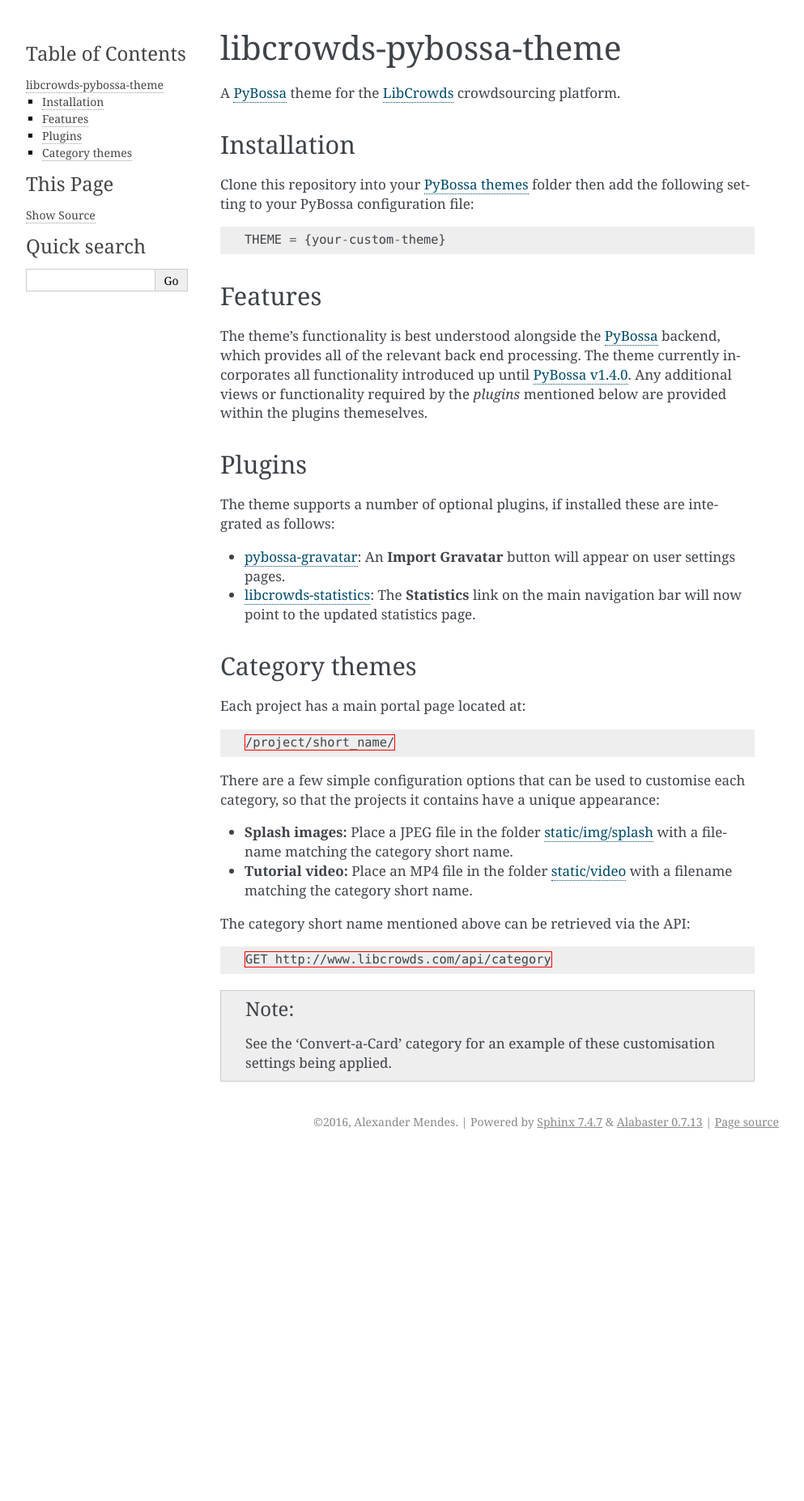
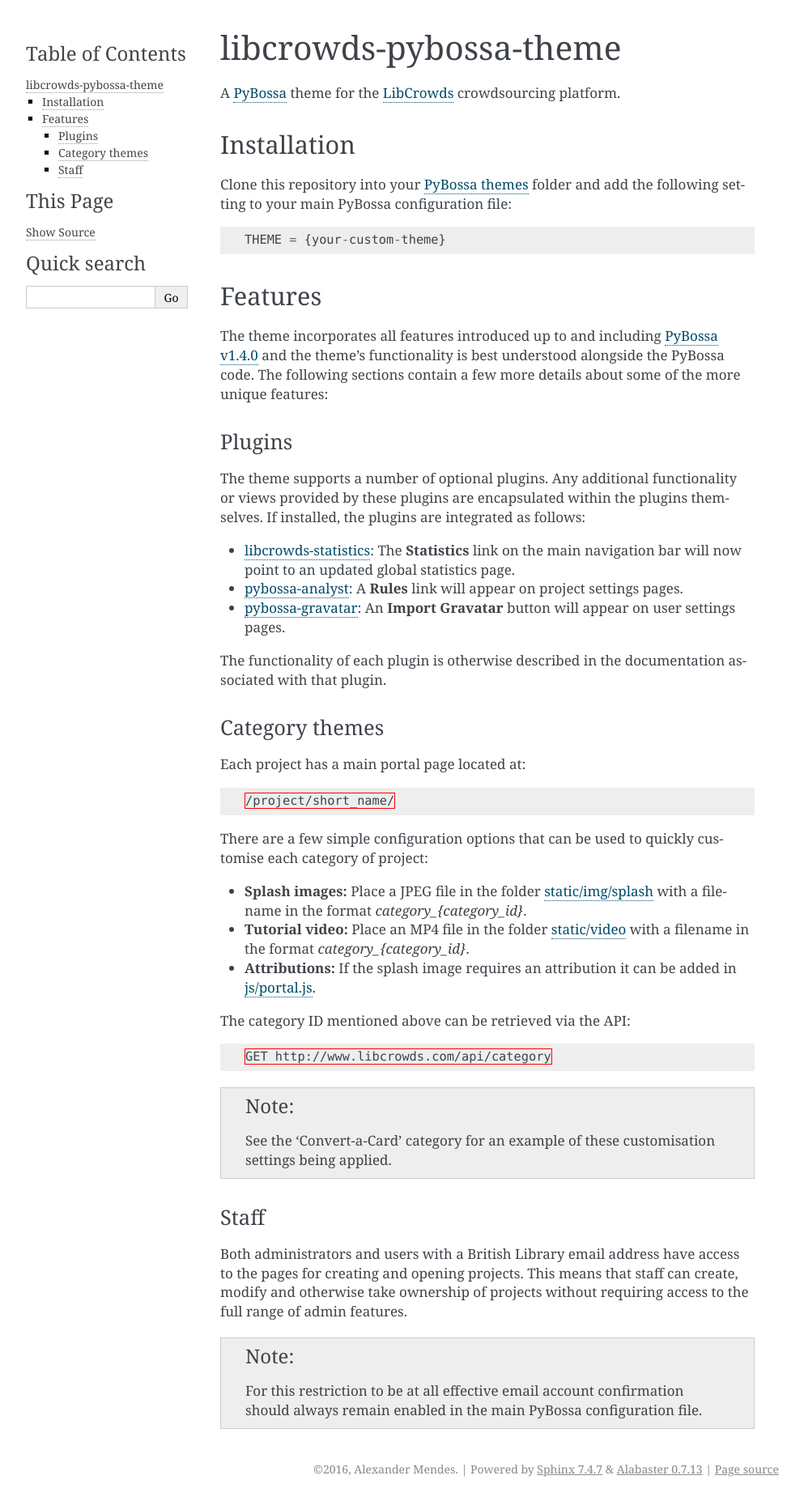
Before and after one commit to LibCrowds/libcrowds-pybossa-theme, a Sphinx documentation site: the page built from docs/index.rst, in a window 1280 px wide. Shown: the whole page at 81% size, without its empty margins (148-1141 px from the left). Built offline with Sphinx 7.4.7, drawn with Linux system fonts in a browser that asks for light colours; before the commit the page ends 1425 px from its top, so only the background shows below that.

Commit message:
Update docs

```diff
--- a/docs/index.rst
+++ b/docs/index.rst
@@ -7,8 +7,8 @@
 Installation
 ============
 
-Clone this repository into your `PyBossa themes`_ folder then add the following
-setting to your PyBossa configuration file:
+Clone this repository into your `PyBossa themes`_ folder and add the following
+setting to your main PyBossa configuration file:
 
 .. code-block:: python
 
@@ -18,28 +18,33 @@
 Features
 ========
 
-The theme's functionality is best understood alongside the `PyBossa`_ backend, which
-provides all of the relevant back end processing. The theme currently incorporates all
-functionality introduced up until `PyBossa v1.4.0`_. Any additional views or functionality
-required by the `plugins` mentioned below are provided within the plugins themeselves.
+The theme incorporates all features introduced up to and including `PyBossa v1.4.0`_
+and the theme's functionality is best understood alongside the PyBossa code. The
+following sections contain a few more details about some of the more unique features:
 
 
 .. _plugins:
 
 Plugins
-=======
+-------
 
-The theme supports a number of optional plugins, if installed these are integrated
-as follows:
+The theme supports a number of optional plugins. Any additional functionality or
+views provided by these plugins are encapsulated within the plugins themselves.
+If installed, the plugins are integrated as follows:
+
+* `libcrowds-statistics`_: The **Statistics** link on the main navigation bar will now
+  point to an updated global statistics page.
+
+* `pybossa-analyst`_: A **Rules** link will appear on project settings pages.
 
 * `pybossa-gravatar`_: An **Import Gravatar** button will appear on user settings pages.
 
-* `libcrowds-statistics`_: The **Statistics** link on the main navigation bar will now
-  point to the updated statistics page.
+The functionality of each plugin is otherwise described in the documentation associated
+with that plugin.
 
 
 Category themes
-===============
+---------------
 
 Each project has a main portal page located at:
 
@@ -48,16 +53,19 @@
     /project/short_name/
 
 
-There are a few simple configuration options that can be used to customise each category,
-so that the projects it contains have a unique appearance:
+There are a few simple configuration options that can be used to quickly customise
+each category of project:
 
 * **Splash images:** Place a JPEG file in the folder `static/img/splash`_ with a
-  filename matching the category short name.
+  filename in the format *category_{category_id}*.
 
 * **Tutorial video:** Place an MP4 file in the folder `static/video`_ with a
-  filename matching the category short name.
+  filename in the format *category_{category_id}*.
 
-The category short name mentioned above can be retrieved via the API:
+* **Attributions:** If the splash image requires an attribution it can be added
+  in `js/portal.js`_.
+
+The category ID mentioned above can be retrieved via the API:
 
 .. code-block:: http
 
@@ -70,6 +78,19 @@
     settings being applied.
 
 
+Staff
+-----
+
+Both administrators and users with a British Library email address have access to
+the pages for creating and opening projects. This means that staff can create,
+modify and otherwise take ownership of projects without requiring access to the
+full range of admin features.
+
+.. note::
+
+    For this restriction to be at all effective email account confirmation should
+    always remain enabled in the main PyBossa configuration file.
+
 
 .. _PyBossa: https://github.com/PyBossa/pybossa
 .. _PyBossa themes: https://github.com/PyBossa/pybossa/tree/master/pybossa/themes
@@ -78,6 +99,8 @@
 .. _LibCrowds: http://www.libcrowds.com
 .. _static/img/splash: https://github.com/LibCrowds/libcrowds-pybossa-theme/tree/master/static/img/splash
 .. _static/video: https://github.com/LibCrowds/libcrowds-pybossa-theme/tree/master/static/video
+.. _js/portal.js: https://github.com/LibCrowds/libcrowds-pybossa-theme/tree/master/static/js/portal.js
 
 .. _pybossa-gravatar: https://github.com/alexandermendes/pybossa-gravatar
 .. _libcrowds-statistics: https://github.com/LibCrowds/libcrowds-statistics
+.. _pybossa-analyst: https://github.com/alexandermendes/pybossa-analyst
```
